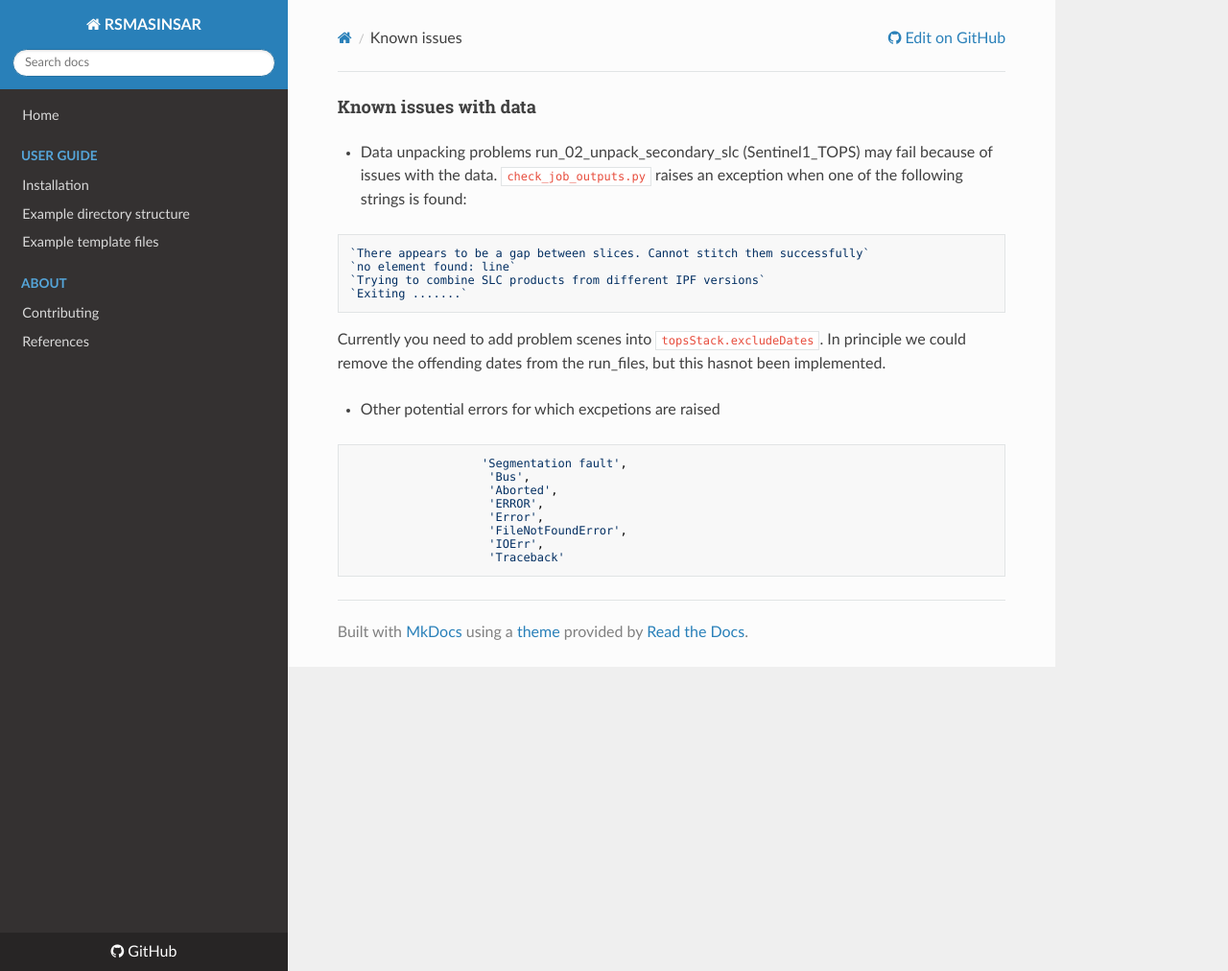
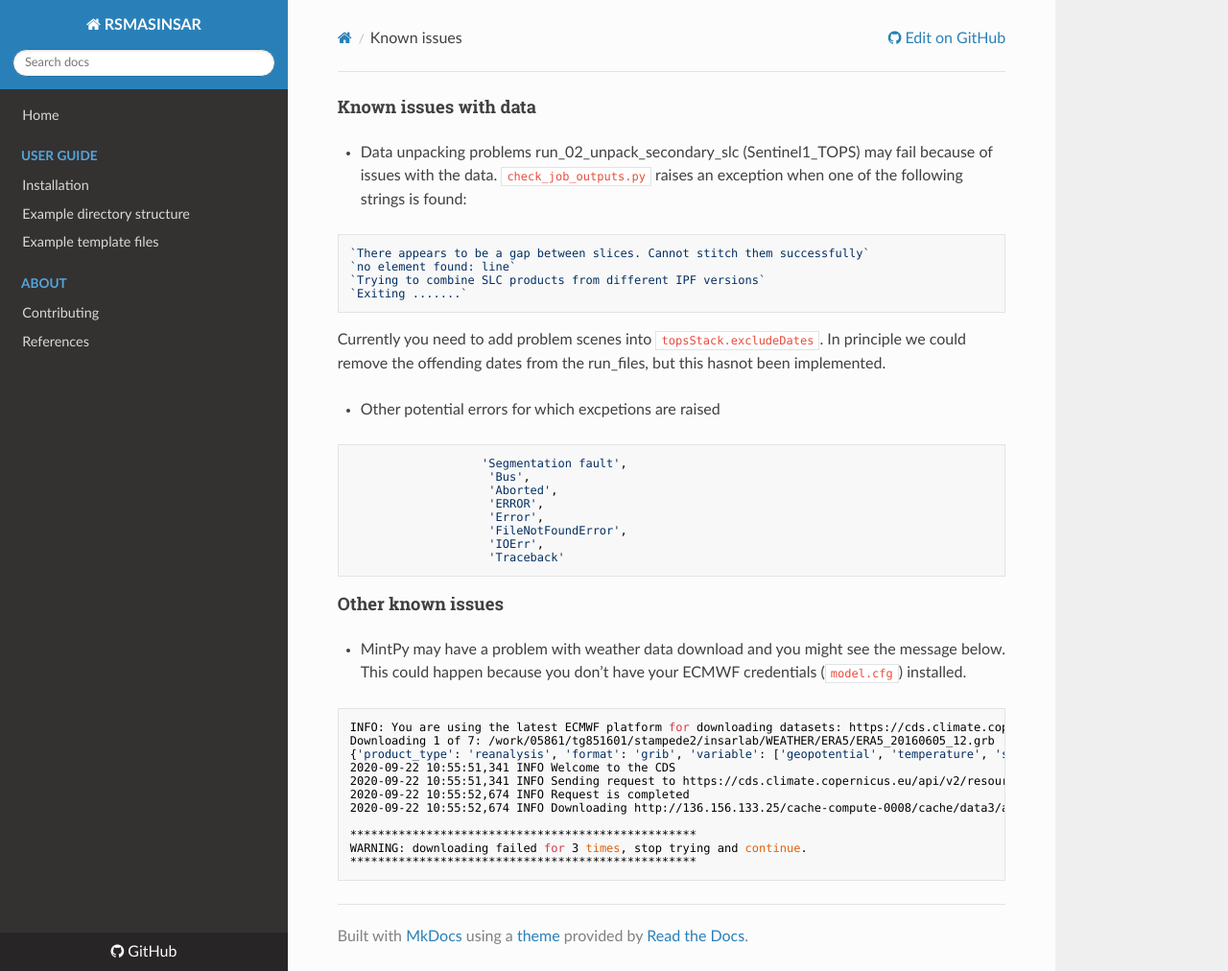
Before and after one commit to geodesymiami/rsmas_insar, an MkDocs documentation site: the page built from docs/known_issues.md, in a window 1280 px wide and 1012 px high. Shown: the whole window at 96% size. Built offline with MkDocs 1.6.1, drawn with Linux system fonts in a browser that asks for light colours; nearby versions of some CDN libraries.

Commit message:
Update known_issues.md

````diff
--- a/docs/known_issues.md
+++ b/docs/known_issues.md
@@ -23,3 +23,21 @@ Currently  you need to add problem scenes into `topsStack.excludeDates`.  In pri
                     'IOErr',
                     'Traceback'
 ```
+
+
+###  Other known issues
+* MintPy may have a problem with weather data download and you might see the message below. This could happen because you don't have your ECMWF credentials (`model.cfg`) installed.
+
+```
+INFO: You are using the latest ECMWF platform for downloading datasets: https://cds.climate.copernicus.eu/api/v2
+Downloading 1 of 7: /work/05861/tg851601/stampede2/insarlab/WEATHER/ERA5/ERA5_20160605_12.grb
+{'product_type': 'reanalysis', 'format': 'grib', 'variable': ['geopotential', 'temperature', 'specific_humidity'], 'pressure_level': ['1', '2', '3', '5', '7', '10', '20', '30', '50', '70', '100', '125', '150', '175', '200', '225', '250', '300', '350', '400', '450', '500', '550', '600', '650', '700', '750', '775', '800', '825', '850', '875', '900', '925', '950', '975', '1000'], 'year': '2016', 'month': '06', 'day': '05', 'time': '12:00'}
+2020-09-22 10:55:51,341 INFO Welcome to the CDS
+2020-09-22 10:55:51,341 INFO Sending request to https://cds.climate.copernicus.eu/api/v2/resources/reanalysis-era5-pressure-levels
+2020-09-22 10:55:52,674 INFO Request is completed
+2020-09-22 10:55:52,674 INFO Downloading http://136.156.133.25/cache-compute-0008/cache/data3/adaptor.mars.internal-1600790135.4841793-2268-9-2b4e38b2-fccb-409c-9397-492b07f5d283.grib to /work/05861/tg851601/stampede2/insarlab/WEATHER/ERA5/ERA5_20160605_12.grb (219.8M)
+
+**************************************************
+WARNING: downloading failed for 3 times, stop trying and continue.
+**************************************************
+```
````
